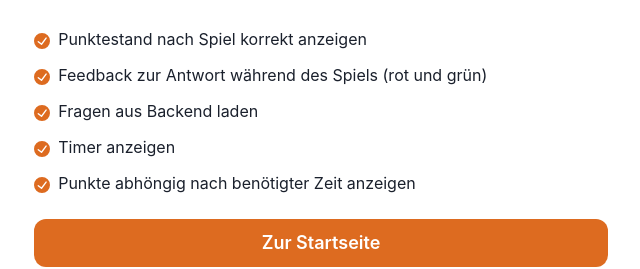
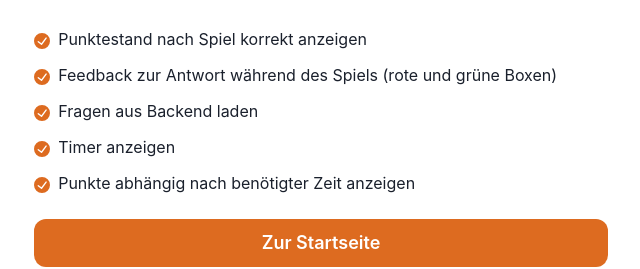
Before and after one commit to joernkgrp/quizlingo-chakra-ui, a Next.js app: page /results in a window 1280 px wide. Shown: the part 247-516 px from the top of the page, without its empty margins (319-959 px from the left). Built offline with nearby package versions, Linux system fonts and the light colour scheme.

Commit message:
Wording fixes

```diff
--- a/src/pages/index.tsx
+++ b/src/pages/index.tsx
@@ -23,8 +23,9 @@ const Index = () => {
         <GradientHeading fontSize="6xl" noOfLines={1} title="Quizlingo" />
 
         <Text color="text">
-          Spielerisch spanisch lernen mit <Code>Next.js</Code> +{" "}
-          <Code>chakra-ui</Code> + <Code>TypeScript</Code>.
+          Spanisch lernen im spielerischen Duell mit <br />
+          <Code>Next.js</Code> + <Code>chakra-ui</Code> +{" "}
+          <Code>TypeScript</Code>.
         </Text>
 
         <List spacing={3} my={0} color="text">
--- a/src/pages/results.tsx
+++ b/src/pages/results.tsx
@@ -41,7 +41,7 @@ const Results = () => {
           </ListItem>
           <ListItem>
             <ListIcon as={CheckCircleIcon} color="orange.500" />
-            Feedback zur Antwort während des Spiels (rot und grün)
+            Feedback zur Antwort während des Spiels (rote und grüne Boxen)
           </ListItem>
           <ListItem>
             <ListIcon as={CheckCircleIcon} color="orange.500" />
@@ -53,7 +53,7 @@ const Results = () => {
           </ListItem>
           <ListItem>
             <ListIcon as={CheckCircleIcon} color="orange.500" />
-            Punkte abhöngig nach benötigter Zeit anzeigen
+            Punkte abhängig nach benötigter Zeit anzeigen
           </ListItem>
         </List>
 
```
